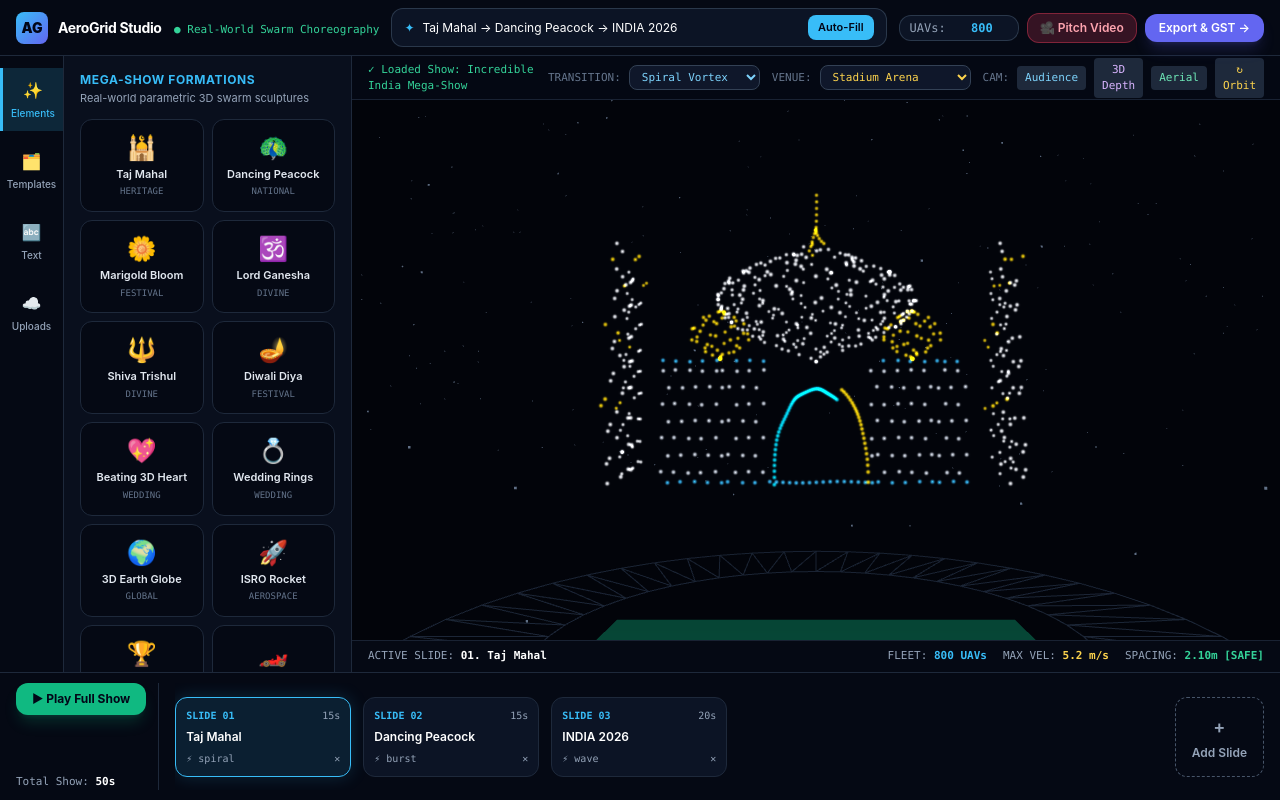
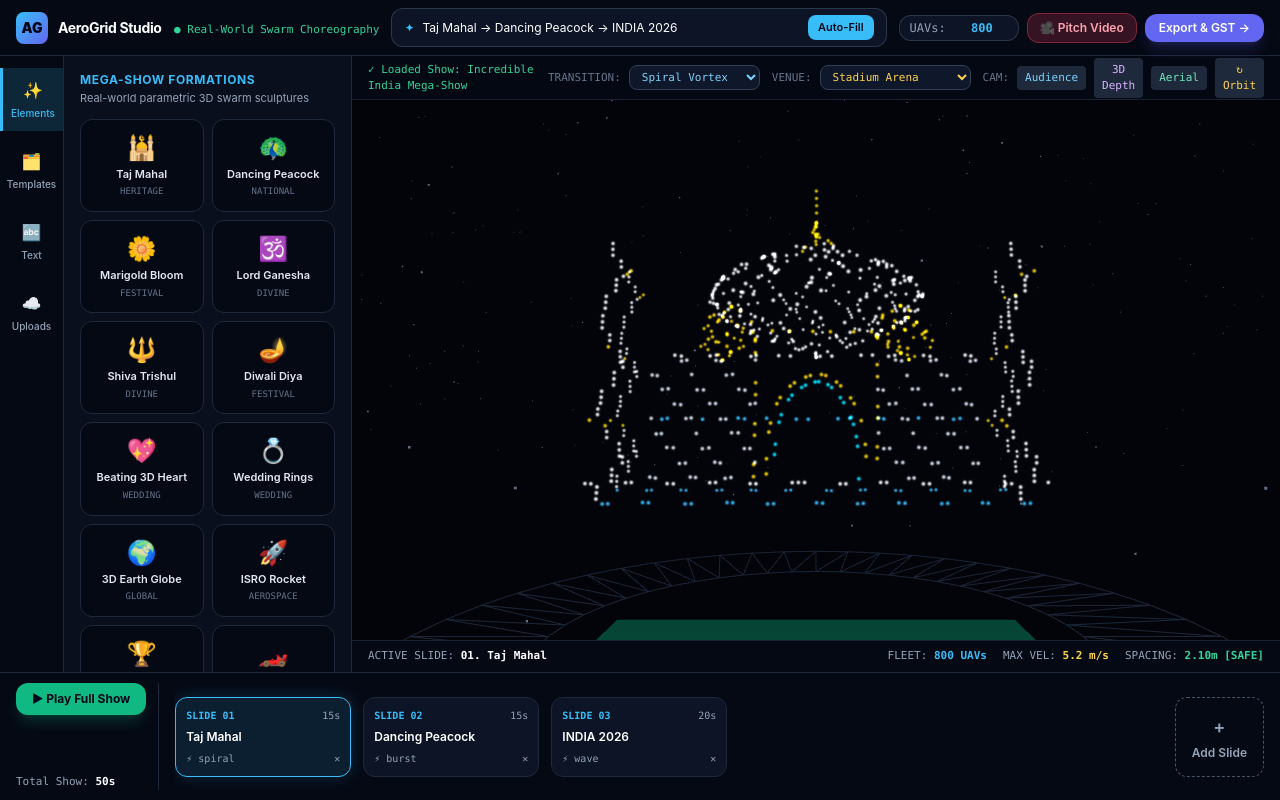
Before and after one commit to utkarshagrawal361-bvoc/aerogrid-studio, a plain HTML site: page index.html in a window 1280 px wide. Drawn offline with nearby package versions, Linux system fonts and the light colour scheme; animation ran at ten frames a second.

Commit message:
Restore sharp typography and upgrade Taj Mahal, Peacock, Ganesha and Trishul sculptures

```diff
--- a/index.html
+++ b/index.html
@@ -430,20 +430,17 @@
     function build3DTextCloud(textStr, nDrones, colorTheme = "tricolour", fontCss = "900 Arial, sans-serif") {
       const clean = (textStr || "AEROGRID").trim().slice(0, 18);
       const c = document.createElement('canvas');
-      c.width = 900; c.height = 220;
+      c.width = 760; c.height = 190;
       const ctx = c.getContext('2d');
       ctx.fillStyle = '#000';
       ctx.fillRect(0, 0, c.width, c.height);
-      const fsize = Math.max(52, Math.min(128, Math.floor(760 / Math.max(1, clean.length * 0.56))));
-      ctx.font = fontCss.replace(/^\d+/, String(fsize));
-      if (!/^\d+/.test(ctx.font)) ctx.font = `900 ${fsize}px Arial, sans-serif`;
+      const fsize = Math.max(46, Math.min(115, Math.floor(640 / Math.max(1, clean.length * 0.58))));
+      const family = fontCss.includes("Georgia") ? "Georgia, serif" : (fontCss.includes("Courier") ? "'Courier New', monospace" : "Arial, sans-serif");
+      const weight = fontCss.includes("italic") ? "italic bold" : "900";
+      ctx.font = `${weight} ${fsize}px ${family}`;
+      ctx.fillStyle = '#fff';
       ctx.textAlign = 'center';
       ctx.textBaseline = 'middle';
-      ctx.lineJoin = 'round';
-      ctx.lineWidth = 6;
-      ctx.strokeStyle = '#fff';
-      ctx.strokeText(clean, c.width / 2, c.height / 2);
-      ctx.fillStyle = '#fff';
       ctx.fillText(clean, c.width / 2, c.height / 2);
 
       const imgData = ctx.getImageData(0, 0, c.width, c.height).data;
@@ -451,7 +448,7 @@
       let minX = c.width, maxX = 0, minY = c.height, maxY = 0;
       for (let y = 0; y < c.height; y += 2) {
         for (let x = 0; x < c.width; x += 2) {
-          if (imgData[(y * c.width + x) * 4] > 128) {
+          if (imgData[(y * c.width + x) * 4] > 135) {
             lit.push([x, y]);
             if (x < minX) minX = x; if (x > maxX) maxX = x;
             if (y < minY) minY = y; if (y > maxY) maxY = y;
@@ -460,13 +457,12 @@
       }
       if (lit.length < 15) return buildElementCloud("taj", nDrones);
       const midX = (minX + maxX) / 2, midY = (minY + maxY) / 2;
-      const scale = Math.min(118 / Math.max(1, maxX - minX), 40 / Math.max(1, maxY - minY));
+      const scale = Math.min(116 / Math.max(1, maxX - minX), 38 / Math.max(1, maxY - minY));
       const solidMap = { gold: "#FFD700", cyan: "#00E5FF", pink: "#FF2A85", white: "#FFFFFF" };
       const out = [];
       for (let i = 0; i < nDrones; i++) {
-        // Golden-ratio quasi-random sampling eliminates grid/Braille aliasing completely
-        const frac = (i * 0.618033988749895) % 1;
-        const [px, py] = lit[Math.floor(frac * lit.length)];
+        const idx = Math.floor((i / nDrones) * (lit.length - 1));
+        const [px, py] = lit[idx];
         const normX = (px - minX) / Math.max(1, maxX - minX);
         const triCol = normX < 0.34 ? "#FF9933" : (normX < 0.67 ? "#FFFFFF" : "#10B981");
         const col = colorTheme === "tricolour" ? triCol : (solidMap[colorTheme] || "#00E5FF");
@@ -477,123 +473,129 @@
 
     // AUTHENTIC REAL-WORLD DRONE CHOREOGRAPHY FORMATIONS (NO BLOCKS/PRIMITIVES)
     function buildElementCloud(id, nDrones) {
-      // 1. TAJ MAHAL — Authentic Bulbous Mughal Onion Dome, Lotus Finial, Central Iwan Arch & 4 Minarets
+      // 1. TAJ MAHAL — Grand Marble Plinth, Double-Tier Iwan Arches, Bulbous Onion Dome & 4 Minarets
       if (id === "taj") {
         const mainDome = [], chhatris = [], facade = [], minarets = [];
-        // Onion dome profile: wide belly, pinched neck, pointed finial
-        for (let u = 0.0; u <= 1.0; u += 0.025) {
-          const r = u < 0.72
-            ? 20 * Math.sin((u / 0.72) * Math.PI * 0.85) * 1.12
-            : 20 * Math.sin(0.85 * Math.PI) * 1.12 * Math.pow(1 - (u - 0.72) / 0.28, 1.8);
-          const z = 68 + u * 31;
-          const rings = Math.max(6, Math.round(r * 1.6));
+        // Full 3D Bulbous Mughal Dome + Lotus Kalash Spire
+        for (let u = 0.0; u <= 1.0; u += 0.022) {
+          const r = u < 0.70
+            ? 21 * Math.sin((u / 0.70) * Math.PI * 0.84) * 1.14
+            : 21 * Math.sin(0.84 * Math.PI) * 1.14 * Math.pow(1 - (u - 0.70) / 0.30, 1.9);
+          const z = 69 + u * 31;
+          const rings = Math.max(8, Math.round(r * 1.8));
           for (let k = 0; k < rings; k++) {
             const th = (k / rings) * Math.PI * 2;
-            mainDome.push([r * Math.cos(th), r * Math.sin(th), z, u > 0.82 ? "#FFD700" : "#FFFFFF"]);
-          }
-        }
-        for (let z = 99; z <= 107; z += 0.5) mainDome.push([0, 0, z, "#FFD700"]);
-
-        // Two flanking Chhatri domes
-        [-21, 21].forEach(cx => {
-          for (let u = 0; u <= 1; u += 0.08) {
-            const r = 6.5 * Math.sin(u * Math.PI);
-            for (let k = 0; k < 12; k++) {
-              const th = (k / 12) * Math.PI * 2;
-              chhatris.push([cx + r * Math.cos(th), 4 + r * Math.sin(th), 68 + u * 11, "#FFD700"]);
+            mainDome.push([r * Math.cos(th), r * Math.sin(th), z, u > 0.80 ? "#FFD700" : "#FFFFFF"]);
+          }
+        }
+        for (let z = 100; z <= 109; z += 0.45) mainDome.push([0, 0, z, "#FFD700"]);
+
+        // Four Corner Chhatri Cupolas around Main Dome
+        [[-22, -6], [22, -6], [-18, 8], [18, 8]].forEach(([cx, cy]) => {
+          for (let u = 0; u <= 1; u += 0.1) {
+            const r = 6.2 * Math.sin(u * Math.PI);
+            for (let k = 0; k < 10; k++) {
+              const th = (k / 10) * Math.PI * 2;
+              chhatris.push([cx + r * Math.cos(th), cy + r * Math.sin(th), 69 + u * 10, "#FFD700"]);
             }
           }
         });
 
-        // Marble Pishtaq Facade & Pointed Mughal Iwan Arch
-        for (let x = -32; x <= 32; x += 1.4) {
-          facade.push([x, 10, 67, "#38BDF8"], [x, 10, 42, "#38BDF8"]);
-          if (Math.abs(x) > 11) {
-            for (let z = 44; z <= 65; z += 3.5) facade.push([x, 10, z, "#E2E8F0"]);
-          }
-        }
-        // Central Grand Archway
+        // Wide Marble Terrace Plinth + Double-Story Facade + Central Grand Iwan Arch
+        for (let x = -48; x <= 48; x += 1.2) {
+          facade.push([x, 12, 38, "#38BDF8"], [x, -12, 38, "#38BDF8"], [x, 12, 42, "#FFFFFF"]);
+        }
+        for (let x = -34; x <= 34; x += 1.2) {
+          facade.push([x, 11, 68, "#FFFFFF"], [x, 11, 55, "#38BDF8"]);
+          if (Math.abs(x) > 12) {
+            for (let z = 43; z <= 67; z += 3.0) facade.push([x, 11, z, "#E2E8F0"]);
+          }
+        }
+        // Central Pishtaq Frame & Pointed Mughal Archway
+        for (let z = 42; z <= 73; z += 1.2) {
+          facade.push([-12.5, 12, z, "#FFD700"], [12.5, 12, z, "#FFD700"]);
+        }
+        for (let x = -12.5; x <= 12.5; x += 1.2) facade.push([x, 12, 73, "#FFD700"]);
         for (let t = 0; t <= 1; t += 0.015) {
           const ang = t * Math.PI;
-          const ax = 10.5 * Math.cos(ang);
-          const az = 42 + 21 * Math.pow(Math.sin(ang), 0.75);
-          facade.push([ax, 11, az, "#FFD700"], [ax * 0.82, 11, az - 2, "#00E5FF"]);
-        }
-
-        // 4 Slender Minarets with 3 Balconies each
-        [[-45, -12], [45, -12], [-40, 12], [40, 12]].forEach(([mx, my]) => {
-          for (let z = 42; z <= 92; z += 1.3) {
-            const taper = 2.6 - ((z - 42) / 50) * 1.1;
-            const isBalcony = (Math.abs(z - 58) < 1 || Math.abs(z - 74) < 1 || Math.abs(z - 88) < 1);
-            const rad = isBalcony ? taper + 1.5 : taper;
+          const ax = 10.2 * Math.cos(ang);
+          const az = 42 + 22 * Math.pow(Math.sin(ang), 0.72);
+          facade.push([ax, 12, az, "#FFD700"], [ax * 0.85, 12, az - 1.5, "#00E5FF"]);
+        }
+
+        // 4 Tapered Minarets with Glowing Balconies & Cupola Tops
+        [[-46, -12], [46, -12], [-42, 12], [42, 12]].forEach(([mx, my]) => {
+          for (let z = 39; z <= 93; z += 1.2) {
+            const taper = 2.8 - ((z - 39) / 54) * 1.2;
+            const isBalcony = (Math.abs(z - 54) < 0.9 || Math.abs(z - 70) < 0.9 || Math.abs(z - 86) < 0.9);
+            const rad = isBalcony ? taper + 1.6 : taper;
             for (let k = 0; k < 6; k++) {
               const th = (k / 6) * Math.PI * 2;
               minarets.push([mx + rad * Math.cos(th), my + rad * Math.sin(th), z, isBalcony ? "#FFD700" : "#FFFFFF"]);
             }
           }
+          minarets.push([mx, my, 96, "#FFD700"]);
         });
 
         return allocateParts([
-          { pts: mainDome, col: "#FFFFFF", w: 0.36 },
-          { pts: chhatris, col: "#FFD700", w: 0.12 },
-          { pts: facade, col: "#38BDF8", w: 0.28 },
+          { pts: mainDome, col: "#FFFFFF", w: 0.34 },
+          { pts: chhatris, col: "#FFD700", w: 0.10 },
+          { pts: facade, col: "#38BDF8", w: 0.32 },
           { pts: minarets, col: "#FFFFFF", w: 0.24 }
         ], nDrones);
       }
 
-      // 2. DANCING PEACOCK — Sculpted Face, Beak, Royal Crest & Radiating Ocelli Feather Fan
+      // 2. DANCING PEACOCK — Realistic Front-Facing Royal Peacock with Layered Shimmering Plumage
       if (id === "peacock") {
-        const quills = [], eyes = [], body = [];
-        const numQuills = 19;
+        const plumage = [], eyes = [], body = [];
+        // Multi-layered dense plumage fan (25 quills across 3 concentric tiers)
+        const numQuills = 25;
         for (let q = 0; q < numQuills; q++) {
-          const ang = -0.14 * Math.PI + (q / (numQuills - 1)) * 1.28 * Math.PI;
-          const maxR = 42 + 4 * Math.sin((q / (numQuills - 1)) * Math.PI);
-          for (let r = 12; r <= maxR; r += 2.3) {
-            const depthZ = -6 - (r / maxR) * 5;
-            quills.push([r * Math.cos(ang) * 1.18, depthZ, 52 + r * Math.sin(ang), r > maxR - 5 ? "#10B981" : "#00E5FF"]);
-          }
-          const er = maxR - 4;
-          const ex = er * Math.cos(ang) * 1.18, ez = 52 + er * Math.sin(ang);
-          for (let k = 0; k < 8; k++) {
-            const th = (k / 8) * Math.PI * 2;
-            eyes.push([ex + 2.2 * Math.cos(th), -4.5, ez + 2.2 * Math.sin(th), "#FFD700"]);
-          }
-          eyes.push([ex, -4, ez, "#FF2A85"]);
-        }
-
-        // Sculpted S-Curve Neck & Teardrop Breast
-        for (let u = 0; u <= 1; u += 0.02) {
-          const nx = Math.sin(u * Math.PI * 0.95) * 4.2;
-          const nz = 43 + u * 31;
-          const thick = u < 0.55 ? (5.2 * Math.sin((u / 0.55) * Math.PI * 0.8) + 1.5) : 2.1;
-          for (let k = 0; k < 10; k++) {
-            const th = (k / 10) * Math.PI * 2;
-            body.push([nx + thick * Math.cos(th), 7 + thick * 0.6 * Math.sin(th), nz, u > 0.65 ? "#00E5FF" : "#10B981"]);
-          }
-        }
-        // Distinct Peacock Head Sphere + Glowing White Eye + Golden Beak + 3-Feather Crown
-        const hx = 3.2, hz = 76.5;
-        for (let k = 0; k < 24; k++) {
-          const th = (k / 24) * Math.PI * 2;
-          body.push([hx + 3.4 * Math.cos(th), 8, hz + 3.2 * Math.sin(th), "#38BDF8"]);
-          body.push([hx + 1.8 * Math.cos(th), 8.5, hz + 1.8 * Math.sin(th), "#00E5FF"]);
-        }
-        body.push([hx + 1.2, 9.2, hz + 0.6, "#FFFFFF"]); // Eye
-        // Sharp Golden Beak pointing right
-        for (let b = 0; b <= 5; b++) {
-          body.push([hx + 3.4 + b * 1.1, 8.5, hz - b * 0.25, "#FFD700"]);
-          body.push([hx + 3.4 + b * 0.9, 8.5, hz - 0.8 - b * 0.15, "#FF9E00"]);
-        }
-        // 3 Royal Crown Plumes above head
-        [-2.2, 0, 2.2].forEach(dx => {
-          body.push([hx - 0.5 + dx * 0.5, 8, hz + 4.5, "#FFD700"]);
-          body.push([hx - 0.5 + dx, 8, hz + 7.2, "#FF2A85"]);
+          const u = q / (numQuills - 1);
+          const ang = -0.12 * Math.PI + u * 1.24 * Math.PI;
+          const maxR = 42 + 5 * Math.sin(u * Math.PI);
+          for (let r = 9; r <= maxR; r += 2.0) {
+            const col = r < 22 ? "#0284C7" : (r < 34 ? "#00E5FF" : "#10B981");
+            plumage.push([r * Math.cos(ang) * 1.15, -5 - (r / maxR) * 5, 50 + r * Math.sin(ang), col]);
+          }
+          // Outer & Mid Ocelli Feather Eyes
+          [maxR - 3.5, maxR - 13].forEach((er, tierIdx) => {
+            if (tierIdx === 1 && q % 2 === 1) return;
+            const ex = er * Math.cos(ang) * 1.15, ez = 50 + er * Math.sin(ang);
+            for (let k = 0; k < 6; k++) {
+              const th = (k / 6) * Math.PI * 2;
+              eyes.push([ex + 2.0 * Math.cos(th), -4, ez + 2.0 * Math.sin(th), "#FFD700"]);
+            }
+            eyes.push([ex, -3.5, ez, "#FF2A85"]);
+          });
+        }
+
+        // Front-Facing Sculpted Royal Blue Torso, Slender Neck, Head & Crown (Natural Proportions)
+        for (let u = 0; u <= 1; u += 0.018) {
+          const nz = 40 + u * 34;
+          const nx = Math.sin(u * Math.PI * 0.9) * 2.5;
+          const rx = u < 0.48 ? (6.8 * Math.sin((u / 0.48) * Math.PI * 0.85) + 1.6) : (2.2 - (u - 0.48) * 1.2);
+          for (let k = 0; k < 12; k++) {
+            const th = (k / 12) * Math.PI * 2;
+            body.push([nx + rx * Math.cos(th), 7 + rx * 0.75 * Math.sin(th), nz, u > 0.45 ? "#00E5FF" : "#10B981"]);
+          }
+        }
+        // Sculpted Head, Sharp Beak & Delicate 3-Plume Kalgi Crest
+        const hx = 1.2, hz = 76;
+        for (let k = 0; k < 18; k++) {
+          const th = (k / 18) * Math.PI * 2;
+          body.push([hx + 2.8 * Math.cos(th), 8, hz + 2.8 * Math.sin(th), "#38BDF8"]);
+        }
+        body.push([hx + 0.8, 9.2, hz + 0.5, "#FFFFFF"]);
+        for (let b = 0; b <= 4; b++) body.push([hx + 2.6 + b * 0.9, 8.5, hz - b * 0.25, "#FFD700"]);
+        [-2.0, 0, 2.0].forEach(dx => {
+          body.push([hx + dx * 0.4, 8, hz + 3.8, "#FFD700"], [hx + dx * 0.9, 8, hz + 6.5, "#FF2A85"]);
         });
 
         return allocateParts([
-          { pts: quills, col: "#00E5FF", w: 0.44 },
+          { pts: plumage, col: "#00E5FF", w: 0.48 },
           { pts: eyes, col: "#FFD700", w: 0.26 },
-          { pts: body, col: "#10B981", w: 0.30 }
+          { pts: body, col: "#10B981", w: 0.26 }
         ], nDrones);
       }
 
@@ -622,74 +624,112 @@
         return allocateParts([{ pts: petals, col: "#FF9E00", w: 0.86 }, { pts: stemLeaves, col: "#10B981", w: 0.14 }], nDrones);
       }
 
-      // 4. LORD GANESHA — Ornate Mukut Crown, Elephant Forehead, Large Ears, Curved Trunk & Glowing Aura
+      // 4. LORD GANESHA — Iconic Devotional Calligraphic Line-Art Sculpture (Crown, Forehead, Trunk & Lotus Base)
       if (id === "ganesha") {
-        const aura = [], crown = [], headEars = [], trunk = [];
-        // Radiating Prabhavali Halo
-        for (let k = 0; k <= 150; k++) {
-          const th = -0.25 * Math.PI + (k / 150) * 1.5 * Math.PI;
-          const r = 38 + 2.8 * Math.cos(16 * th);
-          aura.push([r * Math.cos(th), -7, 72 + r * Math.sin(th), k % 2 === 0 ? "#FFD700" : "#FF6D00"]);
-        }
-        // Tiered Temple Mukut Crown
-        for (let tier = 0; tier < 5; tier++) {
-          const w = 13 - tier * 2.3, z = 84 + tier * 3.8;
-          for (let x = -w; x <= w; x += 1.1) crown.push([x, 5, z, tier === 4 ? "#FFFFFF" : "#FFD700"]);
-        }
-        // Sculpted Forehead, Tilak & Twin Elephant Ears
-        for (let k = 0; k < 110; k++) {
-          const th = (k / 110) * Math.PI * 2;
-          headEars.push([13 * Math.cos(th), 6, 71 + 13 * Math.sin(th), "#FF9E00"]);
-          headEars.push([-18 + 9 * Math.cos(th), 1, 71 + 14 * Math.sin(th), "#FFD700"]);
-          headEars.push([18 + 9 * Math.cos(th), 1, 71 + 14 * Math.sin(th), "#FFD700"]);
-        }
-        for (let z = 75; z <= 81; z += 0.8) headEars.push([0, 8, z, "#FFFFFF"]);
-        // Graceful Left-Curving Trunk with Modak Tip
-        for (let u = 0; u <= 1; u += 0.015) {
-          const tx = Math.pow(u, 1.7) * 14 - Math.sin(u * Math.PI) * 3;
-          const tz = 68 - u * 26;
-          const rad = 3.6 * (1 - u * 0.55);
-          for (let k = 0; k < 8; k++) {
-            const th = (k / 8) * Math.PI * 2;
-            trunk.push([tx + rad * Math.cos(th), 9 + rad * Math.sin(th), tz, "#FF2A85"]);
-          }
-        }
+        const crown = [], faceTrunk = [], earsLotus = [];
+        // 3-Tiered Sacred Mukut Crown + Top Kalash
+        [
+          { w: 14, z: 85, col: "#FFD700" },
+          { w: 10, z: 90, col: "#FF9E00" },
+          { w: 6, z: 95, col: "#FFD700" }
+        ].forEach(tier => {
+          for (let t = 0; t <= 1; t += 0.025) {
+            const ang = t * Math.PI;
+            crown.push([tier.w * Math.cos(ang), 4, tier.z + 3.2 * Math.sin(ang), tier.col]);
+          }
+        });
+        crown.push([0, 4, 101, "#FFFFFF"], [0, 4, 103, "#FFD700"]);
+
+        // Continuous Devotional Forehead Brow, Tilak & Graceful S-Curved Trunk
+        for (let t = 0; t <= 1; t += 0.01) {
+          const ang = 0.15 * Math.PI + t * 0.7 * Math.PI;
+          faceTrunk.push([15 * Math.cos(ang), 6, 75 + 8 * Math.sin(ang), "#FF9E00"]);
+        }
+        // Tilak on forehead
+        for (let z = 76; z <= 82; z += 0.6) faceTrunk.push([0, 7.5, z, "#FFFFFF"]);
+        faceTrunk.push([0, 8, 79, "#FF2A85"]);
+
+        // Long Flowing Trunk curving smoothly to the right with Modak curl
+        for (let u = 0; u <= 1; u += 0.008) {
+          const tx = u < 0.72
+            ? Math.sin((u / 0.72) * Math.PI * 0.5) * 14
+            : 14 - Math.sin(((u - 0.72) / 0.28) * Math.PI) * 5;
+          const tz = 74 - u * 27 + (u > 0.75 ? (u - 0.75) * 16 : 0);
+          faceTrunk.push([tx, 7, tz, "#FF6D00"], [tx - 1.5, 6.5, tz + 0.5, "#FFD700"]);
+        }
+
+        // Graceful Open Elephant Ears (C-Curves, NOT closed circles!)
+        [-1, 1].forEach(side => {
+          for (let t = 0; t <= 1; t += 0.015) {
+            const ang = -0.42 * Math.PI + t * 0.84 * Math.PI;
+            const ex = side * (14 + 13 * Math.cos(ang));
+            const ez = 71 + 14 * Math.sin(ang);
+            earsLotus.push([ex, 2, ez, "#FFD700"], [ex * 0.92, 1, ez, "#FF9E00"]);
+          }
+        });
+
+        // Sacred Lotus Pedestal Base
+        for (let p = -2; p <= 2; p++) {
+          for (let t = 0; t <= 1; t += 0.04) {
+            const ang = t * Math.PI;
+            earsLotus.push([p * 9 + 7 * Math.cos(ang), 3, 39 + 5 * Math.sin(ang), "#FF2A85"]);
+          }
+        }
+
         return allocateParts([
-          { pts: aura, col: "#FFD700", w: 0.28 }, { pts: crown, col: "#FFD700", w: 0.18 },
-          { pts: headEars, col: "#FF9E00", w: 0.32 }, { pts: trunk, col: "#FF2A85", w: 0.22 }
+          { pts: crown, col: "#FFD700", w: 0.22 },
+          { pts: faceTrunk, col: "#FF9E00", w: 0.42 },
+          { pts: earsLotus, col: "#FFD700", w: 0.36 }
         ], nDrones);
       }
 
-      // 5. SHIVA TRISHUL — Ornate Trident Prongs, Crescent Moon, Damru Drum & Rudraksha Aura
+      // 5. SHIVA TRISHUL — Majestic Spearhead Trident, Tripundra Tilak & Glowing Damru
       if (id === "trishul") {
-        const shaft = [], prongs = [], damru = [], moon = [];
-        for (let z = 34; z <= 105; z += 0.65) shaft.push([0, 0, z, z > 88 ? "#FFFFFF" : "#FFD700"]);
-        // Outer curved trident blades
-        for (let k = 0; k <= 100; k++) {
-          const th = (k / 100) * Math.PI;
-          const px = 16 * Math.cos(th);
-          const pz = 88 - 13 * Math.sin(th);
-          prongs.push([px, 1.5, pz, "#FF9E00"], [px * 0.88, -1.5, pz + 1.5, "#FFD700"]);
-        }
-        for (let z = 88; z <= 100; z += 0.45) {
-          prongs.push([-16, 1.5, z, "#FFFFFF"], [16, 1.5, z, "#FFFFFF"]);
-        }
-        // Hourglass Damru with Knotted Cords
-        for (let dz = -7; dz <= 7; dz += 0.4) {
-          const w = 2.5 + Math.abs(dz) * 1.1;
-          for (let k = 0; k < 10; k++) {
-            const th = (k / 10) * Math.PI * 2;
-            damru.push([w * Math.cos(th), w * 0.6 * Math.sin(th) + 4, 59 + dz, "#00E5FF"]);
-          }
-        }
-        // Crescent Moon
-        for (let k = 0; k <= 90; k++) {
-          const th = 0.6 * Math.PI + (k / 90) * 1.25 * Math.PI;
-          moon.push([-18 + 19 * Math.cos(th), -5, 84 + 19 * Math.sin(th), "#FFFFFF"]);
-        }
+        const shaft = [], blades = [], damru = [], tilak = [];
+        // Thick Central Shaft & Sharp Diamond Spearhead
+        for (let z = 34; z <= 106; z += 0.55) {
+          shaft.push([0, 0, z, z > 90 ? "#FFFFFF" : "#FFD700"]);
+          if (z > 90 && z < 103) {
+            const w = 3.6 * Math.sin(((z - 90) / 13) * Math.PI);
+            shaft.push([-w, 1, z, "#FFFFFF"], [w, 1, z, "#FFFFFF"]);
+          }
+        }
+        // Double-Curved Outer Trident Prongs with Flared Tips
+        for (let t = 0; t <= 1; t += 0.01) {
+          const ang = t * Math.PI;
+          const px = 16.5 * Math.cos(ang);
+          const pz = 89 - 12 * Math.sin(ang);
+          blades.push([px, 1.5, pz, "#FF9E00"], [px * 0.92, -1, pz + 1.2, "#FFD700"]);
+        }
+        [-16.5, 16.5].forEach(bx => {
+          for (let z = 89; z <= 101; z += 0.45) {
+            const flare = z > 96 ? (101 - z) * 0.45 : 0;
+            blades.push([bx, 1.5, z, "#FFFFFF"]);
+            if (flare > 0) blades.push([bx - flare, 1.5, z, "#FFD700"], [bx + flare, 1.5, z, "#FFD700"]);
+          }
+        });
+
+        // Sculpted Hourglass Damru Drum with Golden Rim Rings
+        for (let dz = -7; dz <= 7; dz += 0.45) {
+          const w = 2.0 + Math.abs(dz) * 1.15;
+          const isRim = Math.abs(Math.abs(dz) - 7) < 0.6;
+          for (let k = 0; k < 12; k++) {
+            const th = (k / 12) * Math.PI * 2;
+            damru.push([w * Math.cos(th), w * 0.65 * Math.sin(th) + 4, 60 + dz, isRim ? "#FFD700" : "#00E5FF"]);
+          }
+        }
+
+        // Sacred Horizontal Tripundra Tilak + Third Eye above Damru
+        [-5, -2.5, 0].forEach(oz => {
+          for (let x = -11; x <= 11; x += 1.0) tilak.push([x, 5, 48 + oz, "#FFFFFF"]);
+        });
+        tilak.push([0, 6, 45.5, "#FF2A85"]);
+
         return allocateParts([
-          { pts: shaft, col: "#FFD700", w: 0.30 }, { pts: prongs, col: "#FF9E00", w: 0.30 },
-          { pts: damru, col: "#00E5FF", w: 0.22 }, { pts: moon, col: "#FFFFFF", w: 0.18 }
+          { pts: shaft, col: "#FFD700", w: 0.32 },
+          { pts: blades, col: "#FF9E00", w: 0.32 },
+          { pts: damru, col: "#00E5FF", w: 0.22 },
+          { pts: tilak, col: "#FFFFFF", w: 0.14 }
         ], nDrones);
       }
 
```
